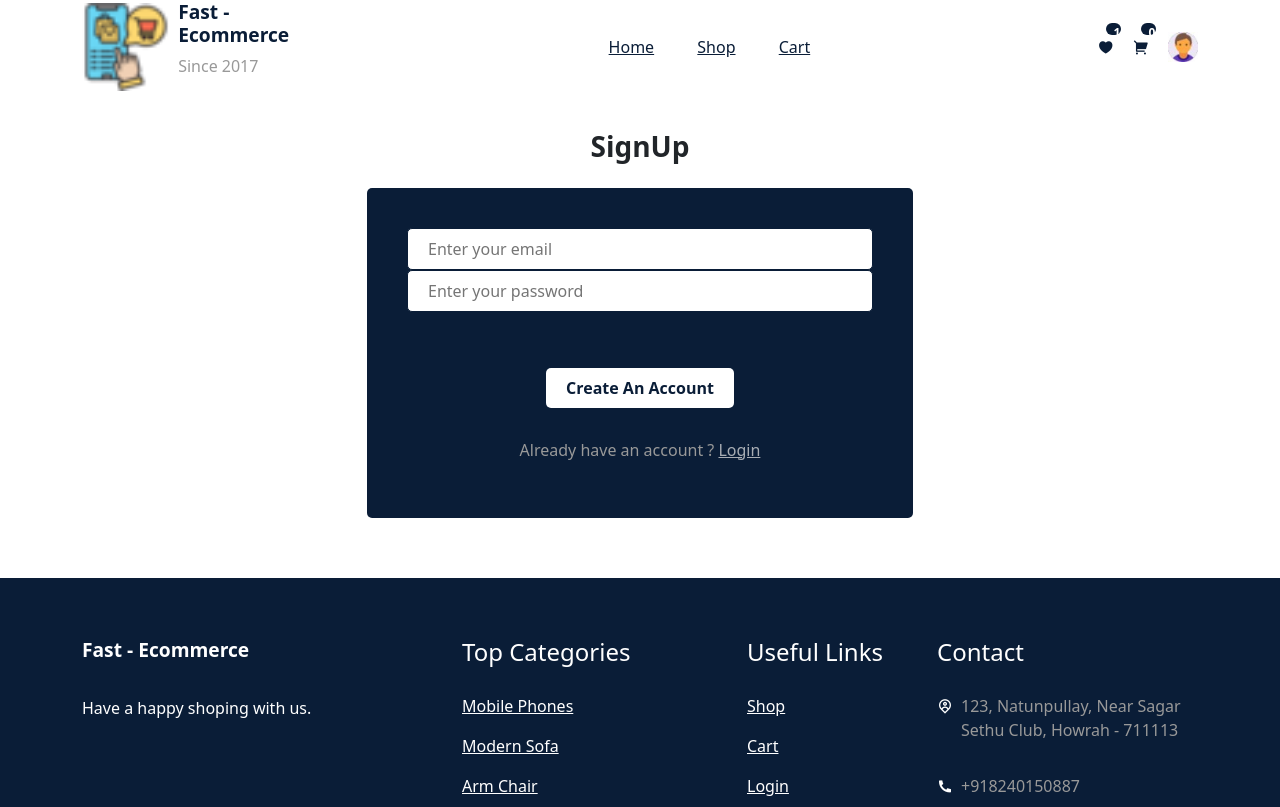
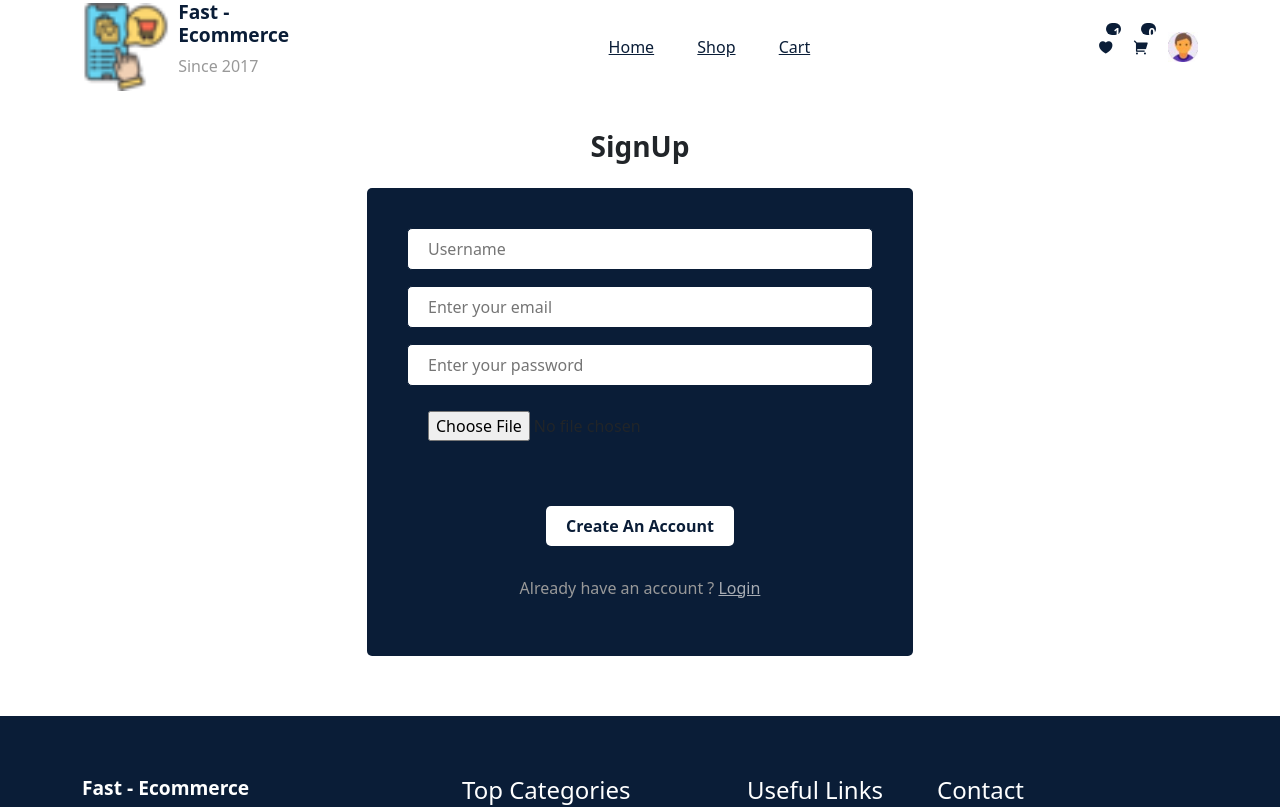
Before and after one commit to mimi544/ecommerce, a React (Create React App) app: page /signup in a window 1280 px wide. Shown: the top 807 px of the page. Built offline with nearby package versions, Linux system fonts and the light colour scheme.

Commit message:
adding firebase

```diff
--- a/package.json
+++ b/package.json
@@ -8,6 +8,7 @@
     "@testing-library/react": "^13.4.0",
     "@testing-library/user-event": "^13.5.0",
     "bootstrap": "^5.2.3",
+    "firebase": "^9.21.0",
     "framer-motion": "^10.0.0",
     "react": "^18.2.0",
     "react-dom": "^18.2.0",
--- /dev/null
+++ b/src/firebase.config.js
@@ -0,0 +1,18 @@
+import { initializeApp } from "firebase/app";
+import { getAuth } from "firebase/auth";
+import { getFirestore } from "firebase/firestore";
+import { getStorage } from "firebase/storage";
+const firebaseConfig = {
+	apiKey: "AIzaSyDxfaAPjLep0Rw4UWs7bl4f9pouBttBuZQ",
+	authDomain: "ecommerce-79aec.firebaseapp.com",
+	projectId: "ecommerce-79aec",
+	storageBucket: "ecommerce-79aec.appspot.com",
+	messagingSenderId: "569772102238",
+	appId: "1:569772102238:web:b5968a9beb5c98f4df5acf",
+};
+
+const app = initializeApp(firebaseConfig);
+export const auth = getAuth(app);
+export const db = getFirestore(app);
+export const storage = getStorage(app);
+export default app;
--- a/src/pages/Signup.jsx
+++ b/src/pages/Signup.jsx
@@ -2,50 +2,116 @@ import React, { useState } from "react";
 import Helmet from "../components/Helmet/Helmet";
 import { Container, Row, Col, Form, FormGroup } from "reactstrap";
 import { Link } from "react-router-dom";
+import {
+    createUserWithEmailAndPassword,
+    updateProfile,
+} from "firebase/auth";
+import { auth } from "../firebase.config";
+import { ref, uploadBytesResumable, getDownloadURL } from "firebase/storage";
+import { setDoc, doc } from "firebase/firestore";
+import { storage } from "../firebase.config";
+import { db } from "../firebase.config";
+import { toast } from "react-toastify";
 import "../styles/login.css";
+import { useNavigate } from "react-router-dom";
 
 const Signup = () => {
+    const [username, setUsername] = useState("");
     const [email, setEmail] = useState("");
     const [password, setPassword] = useState("");
+    const [file, setFile] = useState(null);
+    const [loading, setLoading] = useState(false);
 
-	return (
-		<Helmet title="SignUp">
-			<section>
-				<Container>
-					<Row>
-						<Col lg="6" className="m-auto text-center">
-							<h3 className="fw-bold mb-4"> SignUp </h3>{" "}
-							<Form className="auth_form">
-								<FormGroup className="form_group">
-									<input
-										type="email"
-										placeholder="Enter your email"
-										value={email}
-										onChange={(e) =>
+    const signup = async(e) => {
+        e.preventDefault();
+        setLoading(true);
+        try {
+            const userCredential = await createUserWithEmailAndPassword(
+                auth,
+                email,
+                password
+            ).catch(err => {console.error(err.message);});
+            const user = userCredential.user;
+            const storageRef = ref(storage, `images/${Date.now() + username}`);
+            const uploadTask = uploadBytesResumable(storageRef, file);
+            uploadTask.on(
+                (error) => {
+                    toast.error(error.message);
+                },
+                () => {
+                    getDownloadURL(uploadTask.snapshot.ref).then(
+                        async(downloadURL) => {
+                            await updateProfile(user, {
+                                displayName: username,
+                                photoURL: downloadURL,
+                            });
+                            await setDoc(doc(db, "users", user.uid), {
+                                uid: user.uid,
+                                displayName: username,
+                                email,
+                                photoURL: downloadURL,
+                            });
+                        }
+                    );
+                }
+            );
+
+            console.log(user);
+        } catch (error) {
+            toast.error("something went wrong");
+        }
+    };
+
+    return ( <Helmet title = "SignUp" >
+        <section >
+            <Container >
+                <Row >
+                    <Col lg = "6"className = "m-auto text-center" >
+                        <h3 className = "fw-bold mb-4" > SignUp </h3>{" "}
+                        <Form className = "auth_form"onSubmit = { signup } >
+                        <FormGroup className = "form_group" >
+                            <input type = "text"
+                            placeholder = "Username"
+                            value = { username }
+                            onChange = {
+                                (e) =>
+                                setUsername(e.target.value)
+                            }
+                            />{" "}
+
+                        </FormGroup>{" "}
+                        <FormGroup className = "form_group" >
+                            <input type = "email"
+                            placeholder = "Enter your email"
+                            value = { email }
+                            onChange = {
+                                (e) =>
                                 setEmail(e.target.value)
                             }
                             />{" "}
-									<input
-										type="password"
-										placeholder="Enter your password"
-										value={password}
-										onChange={(e) =>
+                        </FormGroup>{" "}
+                        <FormGroup className = "form_group" >
+                            <input type = "password"
+                            placeholder = "Enter your password"
+                            value = { password }
+                            onChange = {
+                                (e) =>
                                 setPassword(e.target.value)
                             }
                             />{" "}
                         </FormGroup>{" "}
-								<button
-									type="submit"
-									className="buy_btn auth_btn"
-								>
-									{" "}
-									Create An Account{" "}
+                        <FormGroup className = "form_group" >
+                            <input type = "file"
+                            onChange = {
+                                (e) =>
+                                setFile(e.target.files[0])
+                            }
+                            />{" "}
+                        </FormGroup>{" "}
+                        <button type = "submit"className = "buy_btn auth_btn" >
+                            { " " }Create An Account { " " }
                         </button>{" "}
-								<p>
-									{" "}
-									Already have an account ?{" "}
-									<Link to="/login"> Login </Link>{" "}
-								</p>{" "}
+                        <p > { " " } Already have an account ? { " " } <Link to = "/login" > Login </Link>{" "} </p>{" "}
                      </Form>{" "}
         </Col>{" "}
         </Row>{" "}
--- a/src/styles/login.css
+++ b/src/styles/login.css
@@ -17,3 +17,8 @@
 .auth_form p a {
     color: rgba(225, 225, 225, 0.735)
 }
+
+.auth_form input [type="file"] {
+    color: aliceblue;
+    cursor: pointer;
+}
```
Also changed, not shown: src/pages/Home.jsx (line endings or trailing spaces), src/pages/Login.jsx (line endings or trailing spaces), 1 other file (tests, documents, lock files or other folders). Lines whose indentation alone changed are shown as unchanged.
